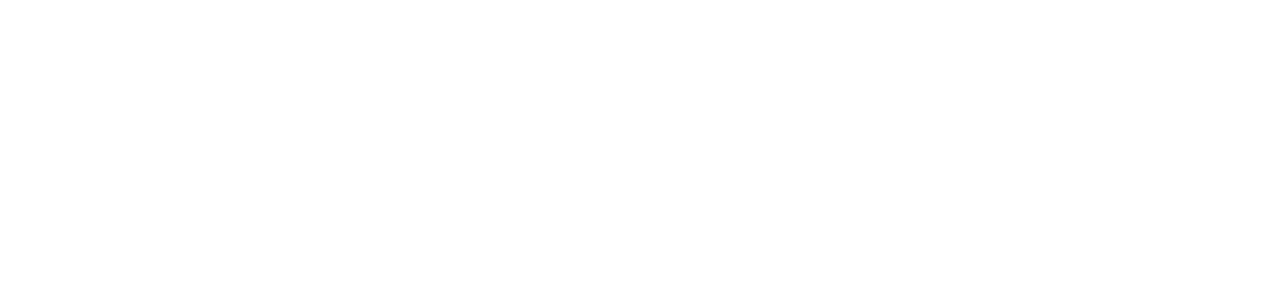
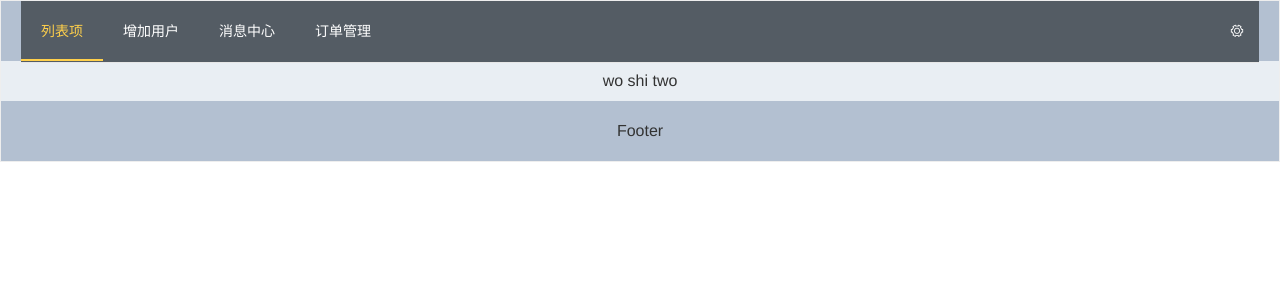
Before and after one commit to seven0717/koa2-vue, a Vue app: page /#/homes/two in a window 1280 px wide. Shown: the top 300 px of the page. Built offline with nearby package versions, Linux system fonts and the light colour scheme; no server answers.

Commit message:
no message

```diff
--- a/koa2/app.js
+++ b/koa2/app.js
@@ -2,6 +2,7 @@ const Koa = require('koa');
 const bodyparser = require('koa-bodyparser');
 const router = require('koa-router')();
 const login = require('./router/login.js');
+const lists = require('./router/lists');
 const cors = require('koa2-cors');
 const app = new Koa();
 require('./token/proving');
@@ -23,6 +24,7 @@ app.use(cors({
 
 
 router.use('/login', login);
+router.use('/lists',lists);
 app
   .use(router.routes())
   .use(router.allowedMethods());
--- a/src/App.vue
+++ b/src/App.vue
@@ -17,6 +17,10 @@ export default {
   -moz-osx-font-smoothing: grayscale;
   text-align: center;
   color: #2c3e50;
-  margin-top: 60px;
 }
+  *{
+    margin: 0;
+    padding: 0;
+  }
+
 </style>
--- a/src/api/index.js
+++ b/src/api/index.js
@@ -1,9 +1,14 @@
 import axios from 'axios';
 export default{
+  // 登陆
   denglu: (data) => {
     return axios.post('/login', data)
   },
+  // 验证token
   homes:() => {
     return axios.get('/login/test');
+  },
+  lists:() => {
+    return axios.get('/lists')
   }
 }
--- a/src/components/homes.vue
+++ b/src/components/homes.vue
@@ -1,26 +1,90 @@
 <template>
-  <div>
-    跳转登陆{{ user }}
+  <div class="homes">
+    <el-container style="border: 1px solid #eee;">
+      <el-header style="text-align: right; font-size: 12px">
+        <el-menu
+          router
+          default-active="/homes"
+          class="el-menu-demo"
+          mode="horizontal"
+          background-color="#545c64"
+          text-color="#fff"
+          active-text-color="#ffd04b">
+          <el-menu-item index="/homes">列表项</el-menu-item>
+          <el-menu-item index="/homes/two">增加用户</el-menu-item>
+          <el-menu-item index="/homes/three">消息中心</el-menu-item>
+          <el-menu-item index="/homes/four">订单管理</el-menu-item>
+          <el-dropdown trigger="click">
+            <i class="el-icon-setting" style="margin-right: 15px"></i>
+            <el-dropdown-menu slot="dropdown">
+              <el-dropdown-item>查看</el-dropdown-item>
+              <el-dropdown-item>新增</el-dropdown-item>
+              <el-dropdown-item>删除</el-dropdown-item>
+            </el-dropdown-menu>
+          </el-dropdown>
+          <span class="n-m">{{ user }}</span>
+        </el-menu>
+      </el-header>
+      <el-main>
+        <router-view></router-view>
+      </el-main>
+      <el-footer>Footer</el-footer>
+    </el-container>
   </div>
 </template>
 
 <script>
   import api from '@/api/index.js';
+
   export default {
-  name:'Homes',
-  data(){
+    name: 'Homes',
+    data() {
       return {
-      user:''
+        user: ''
       }
     },
     mounted() {
       api.homes().then(res => {
         // 解析成功
         this.user = localStorage.getItem('user')
-      console.log(res);
       }).catch(err => {
         console.log(`错误 - ${err}`)
-    })
+      });
     },
   }
 </script>
+
+<style>
+  .el-header, .el-footer {
+    background-color: #B3C0D1;
+    color: #333;
+    text-align: center;
+    line-height: 60px;
+  }
+
+  .el-aside {
+    background-color: #D3DCE6;
+    color: #333;
+    text-align: center;
+    line-height: 200px;
+  }
+
+  .el-main {
+    background-color: #E9EEF3;
+    color: #333;
+    text-align: center;
+    line-height: 160px;
+  }
+
+  body > .el-container {
+    margin-bottom: 40px;
+  }
+
+  .el-main {
+    line-height: 0;
+  }
+
+  .el-dropdown, .n-m {
+    color: #fff;
+  }
+</style>
--- /dev/null
+++ b/src/components/one.vue
@@ -0,0 +1,94 @@
+<template>
+  <div>
+    <el-table
+      :data="tableData.filter(data => !search || data.name.toLowerCase().includes(search.toLowerCase()))"
+      style="width: 100%;"
+      @selection-change="xuanzhong"
+      tooltip-effect="dark">
+      <el-table-column
+        type="selection"
+        width="55px">
+      </el-table-column>
+      <el-table-column
+        label="时间"
+        prop="date">
+      </el-table-column>
+      <el-table-column
+        label="姓名"
+        prop="name">
+      </el-table-column>
+      <el-table-column
+        label="住址"
+        prop="address">
+      </el-table-column>
+      <el-table-column
+        label="手机"
+        prop="tel">
+      </el-table-column>
+      <el-table-column
+        align="right">
+        <template slot="header" slot-scope="scope">
+          <el-input
+            v-model="search"
+            size="mini"
+            placeholder="输入关键字搜索"/>
+        </template>
+        <template slot-scope="scope">
+          <el-button
+            size="mini"
+            @click="handleEdit(scope.$index, scope.row)">Edit
+          </el-button>
+          <el-button
+            size="mini"
+            type="danger"
+            @click="handleDelete(scope.$index, scope.row)">Delete
+          </el-button>
+        </template>
+      </el-table-column>
+    </el-table>
+
+  </div>
+</template>
+
+<script>
+  import api from '@/api/index.js';
+  import date from '@/utils/date.js'
+
+  export default {
+    data() {
+      return {
+        tableData: [],
+        search: ''
+      }
+    },
+    methods: {
+      // 编辑
+      handleEdit(index, row) {
+        console.log(index, row);
+      },
+      // 删除
+      handleDelete(index, row) {
+        console.log(index, row);
+      },
+      // 选中
+      xuanzhong(row) {
+        console.log(row);
+      },
+    },
+    mounted() {
+      api.lists().then(data => {
+        //  获取后台数据
+        let ss = data.data.res;
+        // 时间格式转换
+        for (let i = 0; i < ss.length; i++) {
+          ss[i].date = date(ss[i].date, 'yyyy-MM-dd HH:mm:ss')
+        }
+        this.tableData = ss;
+      })
+    }
+  }
+</script>
+
+<style scoped>
+
+</style>
--- /dev/null
+++ b/src/components/two.vue
@@ -0,0 +1,15 @@
+<template>
+   <div>
+     wo shi two
+   </div>
+</template>
+
+<script>
+   export default {
+      name: "two"
+   }
+</script>
+
+<style scoped>
+
+</style>
--- a/src/router/index.js
+++ b/src/router/index.js
@@ -16,6 +16,18 @@ const router = new Router({
       meta: {
         auth: true
       },
+      children:[
+        {
+          path:'/',
+          name:'one',
+          component:resolve => require(['@/components/one'],resolve)
+        },
+        {
+          path:'two',
+          name:'two',
+          component:resolve => require(['@/components/two'],resolve)
+        }
+      ],
       component: resolve => require(['@/components/homes'], resolve)
     }
   ]
--- /dev/null
+++ b/src/utils/date.js
@@ -0,0 +1,29 @@
+// 时间格式转换 "2018-07-12T07:45:00.000Z"=>2018 - 07 - 11 15: 45:29
+module.exports = (time, format)=>{
+  var t = new Date(time);
+  var tf = function (i) { return (i < 10 ? '0' : '') + i };
+  return format.replace(/yyyy|MM|dd|HH|mm|ss/g, function (a) {
+    switch (a) {
+      case 'yyyy':
+        return tf(t.getFullYear());
+        break;
+      case 'MM':
+        return tf(t.getMonth() + 1);
+        break;
+      case 'mm':
+        return tf(t.getMinutes());
+        break;
+      case 'dd':
+        return tf(t.getDate());
+        break;
+      case 'HH':
+        return tf(t.getHours());
+        break;
+      case 'ss':
+        return tf(t.getSeconds());
+        break;
+    }
+  })
+};
+
+// this.s_time = this.format(value, 'yyyy-MM-dd');
```
Also changed, not shown: koa2/router/lists.js (added, +19 -0 lines). Lines whose indentation alone changed are shown as unchanged.
